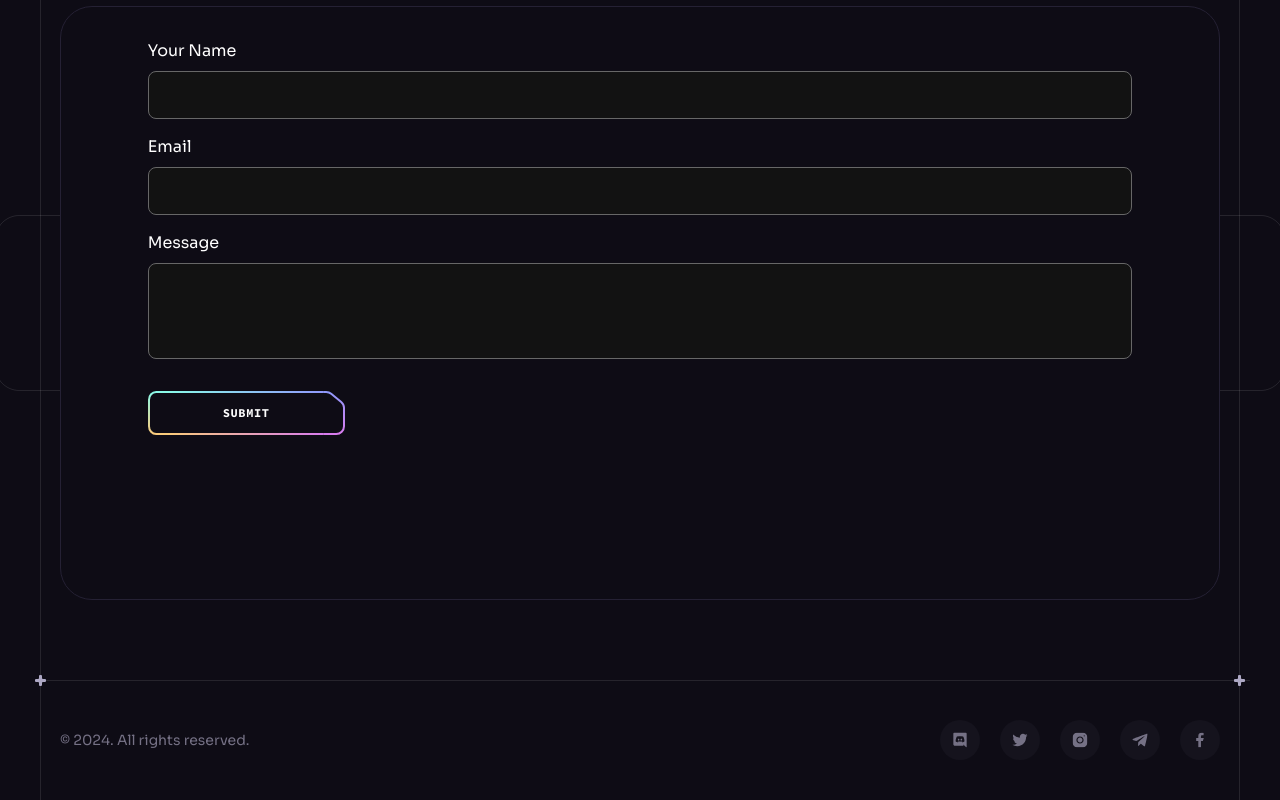
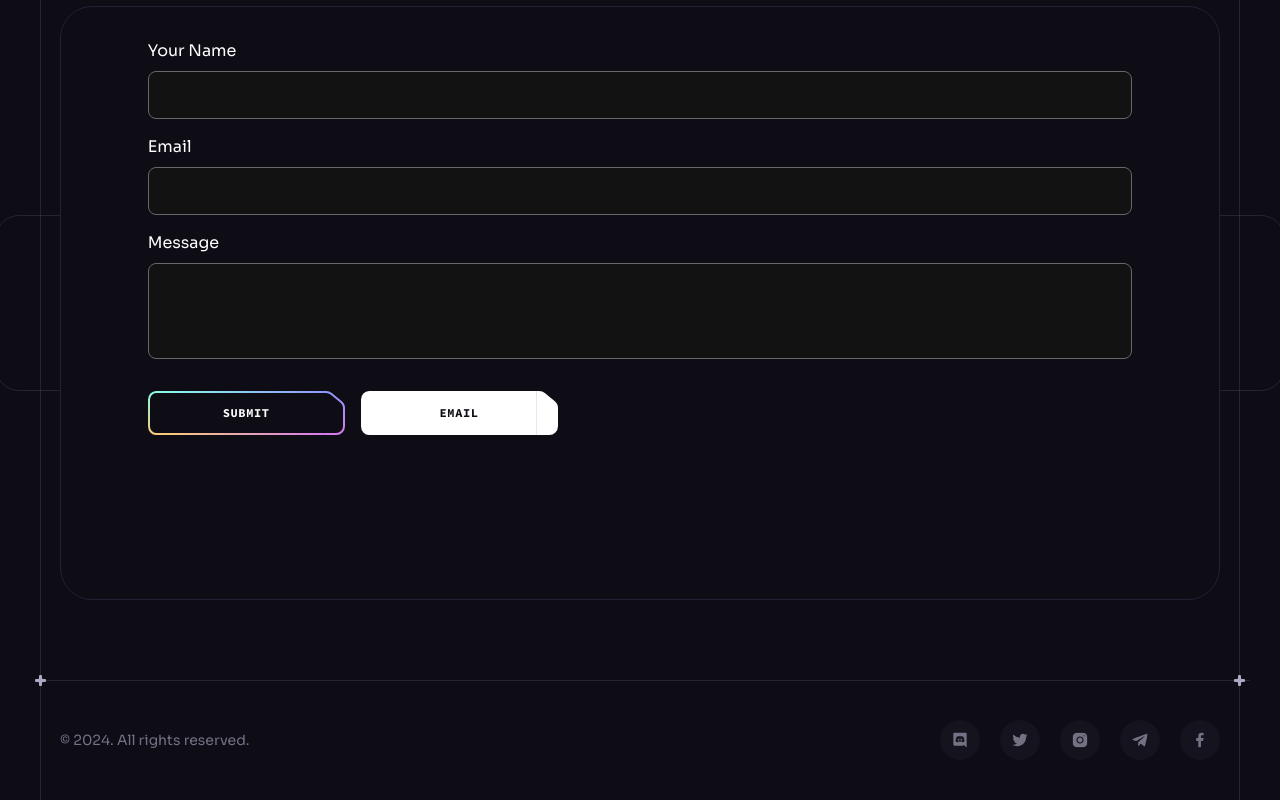
Before and after one commit to codwave/portfolio, a React (Vite) app: page / in a window 1280 px wide. Shown: the part 8397-9197 px from the top of the page. Built offline with nearby package versions, Linux system fonts and the light colour scheme.

Commit message:
refact:email

```diff
--- a/src/components/Contact.jsx
+++ b/src/components/Contact.jsx
@@ -102,9 +102,9 @@ const Contact = () => {
                 </div>
                 <div className='flex lg:flex-row xl:flex-row  flex-col gap-4 mt-4 mb-9'>
                     <Button className='w-2/5 lg:w-1/5 xl:w-1/5' type="submit">Submit</Button>
-                    {/* <Button className='w-2/5 lg:w-1/5 xl:w-1/5' href={number} white>
-                        Quick Call
-                    </Button> */}
+                    <Button className='w-2/5 lg:w-1/5 xl:w-1/5' href='mailto:codewave74@gmail.com' white>
+                        Email
+                    </Button>
                 </div>
 
                 <div className='flex justify-end'>
```
